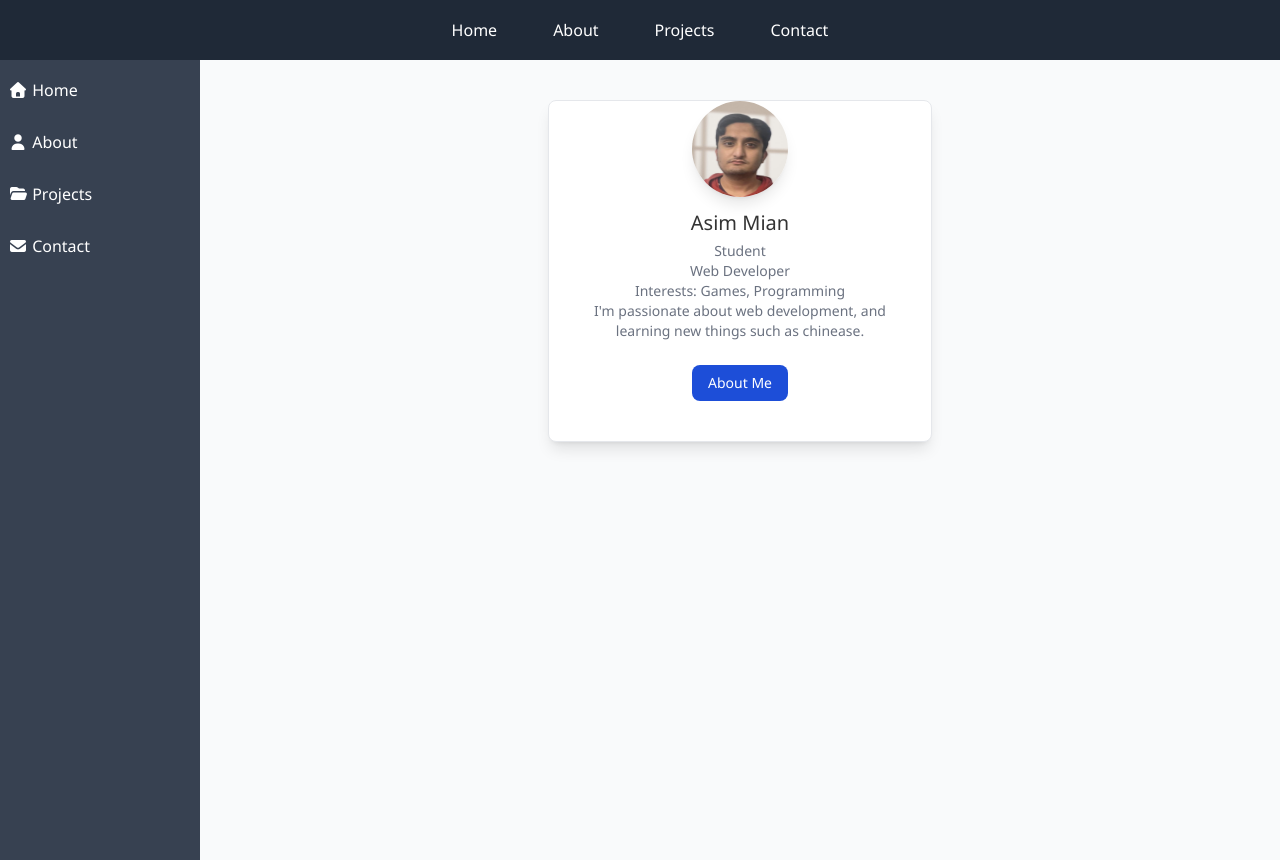
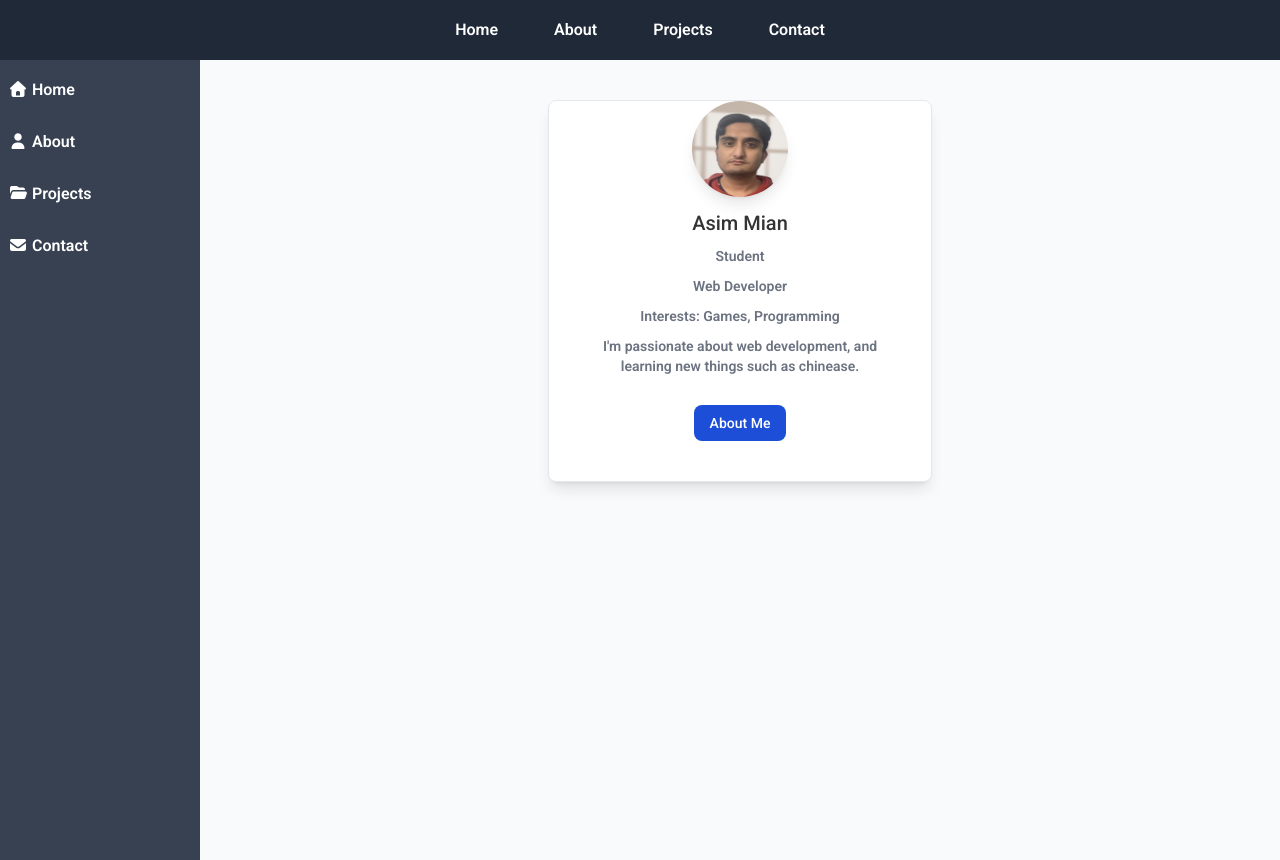
Before and after one commit to asimmian12/Final-Project, a plain HTML site: page index.html in a window 1280 px wide. Drawn offline with nearby package versions, Linux system fonts and the light colour scheme.

Commit message:
Refactor CSS styles for body and paragraphs; update font family to Roboto for consistency

```diff
--- a/css/style.css
+++ b/css/style.css
@@ -7,13 +7,23 @@
 }
 
 body {
-  font-family: 'Segoe UI', Tahoma, Geneva, Verdana, sans-serif;
+  font-family: "Roboto", sans-serif;
+  font-style: bold;
+  font-weight: 600;
   color: #333;
   line-height: 1.6;
-  padding: 20px;
 }
 
-.navbar-horizontal{
+p {
+  font-family: "Roboto", sans-serif;
+  font-style: bold;
+  font-weight: 600;
+  color: #333;
+  line-height: 1.6;
+  padding: 5px;
+}
+
+.navbar-horizontal {
   display: flex;
   justify-content: center;
   align-items: center;
--- a/index.html
+++ b/index.html
@@ -7,6 +7,9 @@
     <meta name="keywords" content="Work, Assesment, Practical, Web Development, Programming, HTML, CSS, JS, Tailwind">
     <meta name="viewport" content="width=device-width, initial-scale=1.0">
     <title>Final Project</title>
+    <link rel="preconnect" href="https://fonts.googleapis.com">
+    <link rel="preconnect" href="https://fonts.gstatic.com" crossorigin>
+    <link href="https://fonts.googleapis.com/css2?family=Roboto:ital,wght@0,100..900;1,100..900&display=swap" rel="stylesheet">
     <link rel="stylesheet" href="css/style.css">
     <link rel="shortcut icon" href="favicon_io/favicon.ico" type="favicon/x-icon">
     <link rel="stylesheet" href="https://cdnjs.cloudflare.com/ajax/libs/font-awesome/7.0.1/css/all.min.css" integrity="sha512-2SwdPD6INVrV/lHTZbO2nodKhrnDdJK9/kg2XD1r9uGqPo1cUbujc+IYdlYdEErWNu69gVcYgdxlmVmzTWnetw==" crossorigin="anonymous" referrerpolicy="no-referrer" />
@@ -33,25 +36,14 @@
             <div
                 class="w-full max-w-sm bg-white border border-gray-200 rounded-lg shadow-lg transform-gpu transition-transform duration-700 ease-in-out hover:scale-105 hover:rotate-6 hover:rotate-y-3 hover:shadow-2xl">
                 <div class="flex flex-col items-center pb-10">
-                    <img class="w-24 h-24 mb-3 rounded-full shadow-lg transform-gpu transition-transform duration-500 hover:scale-110 hover:translate-z-5"
-                        src="img/profile_picture.jpg" alt="My personal picture" />
-                    <h5 class="mb-1 text-xl font-medium dark:text-gray-900 animate-fade-in hover:translate-z-3">Asim
-                        Mian</h5>
-                    <span
-                        class="text-sm text-gray-500 dark:text-gray-400 animate-fade-in animate-delay-100 hover:translate-z-2">Student</span>
-                    <span
-                        class="text-sm text-gray-500 dark:text-gray-400 animate-fade-in animate-delay-150 hover:translate-z-2">Web
-                        Developer</span>
-                    <span
-                        class="text-sm text-gray-500 dark:text-gray-400 animate-fade-in animate-delay-200 hover:translate-z-2">Interests:
-                        Games, Programming</span>
-                    <span
-                        class="text-sm text-gray-500 dark:text-gray-400 animate-fade-in animate-delay-250 text-center max-w-xs hover:translate-z-2">I'm
-                        passionate about web development, and learning new things such as chinease.</span>
+                    <img class="w-24 h-24 mb-3 rounded-full shadow-lg transform-gpu transition-transform duration-500 hover:scale-110 hover:translate-z-5" src="img/profile_picture.jpg" alt="My personal picture" />
+                    <h5 class="mb-1 text-xl font-medium dark:text-gray-900 animate-fade-in hover:translate-z-3">Asim Mian</h5>
+                    <p class="text-sm text-gray-500 dark:text-gray-400 animate-fade-in animate-delay-100 hover:translate-z-2">Student</p>
+                    <p class="text-sm text-gray-500 dark:text-gray-400 animate-fade-in animate-delay-150 hover:translate-z-2">Web Developer</p>
+                    <p class="text-sm text-gray-500 dark:text-gray-400 animate-fade-in animate-delay-200 hover:translate-z-2">Interests: Games, Programming</p>
+                    <p class="text-sm text-gray-500 dark:text-gray-400 animate-fade-in animate-delay-250 text-center max-w-xs hover:translate-z-2">I'm passionate about web development, and learning new things such as chinease.</p>
                     <div class="flex mt-4 md:mt-6 space-x-2">
-                        <button
-                            class="inline-flex items-center px-4 py-2 text-sm font-medium text-white bg-blue-700 rounded-lg hover:bg-blue-800 focus:ring-4 focus:outline-none focus:ring-blue-300 dark:bg-blue-600 dark:hover:bg-blue-700 dark:focus:ring-blue-800 transition transform hover:-translate-y-1 hover:scale-105 hover:translate-z-3 duration-300">About
-                            Me</button>
+                        <button class="inline-flex items-center px-4 py-2 text-sm font-medium text-white bg-blue-700 rounded-lg hover:bg-blue-800 focus:ring-4 focus:outline-none focus:ring-blue-300 dark:bg-blue-600 dark:hover:bg-blue-700 dark:focus:ring-blue-800 transition transform hover:-translate-y-1 hover:scale-105 hover:translate-z-3 duration-300">About Me</button>
                     </div>
                 </div>
             </div>
```
